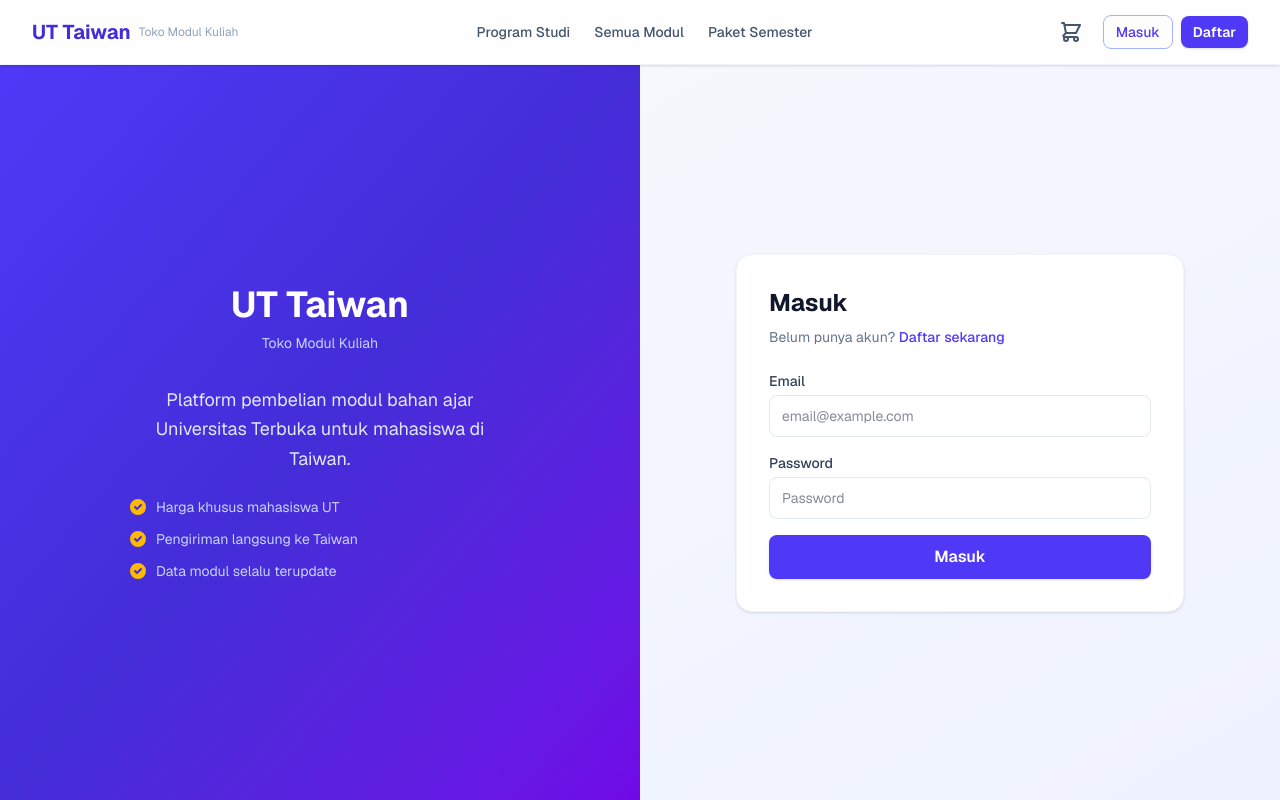
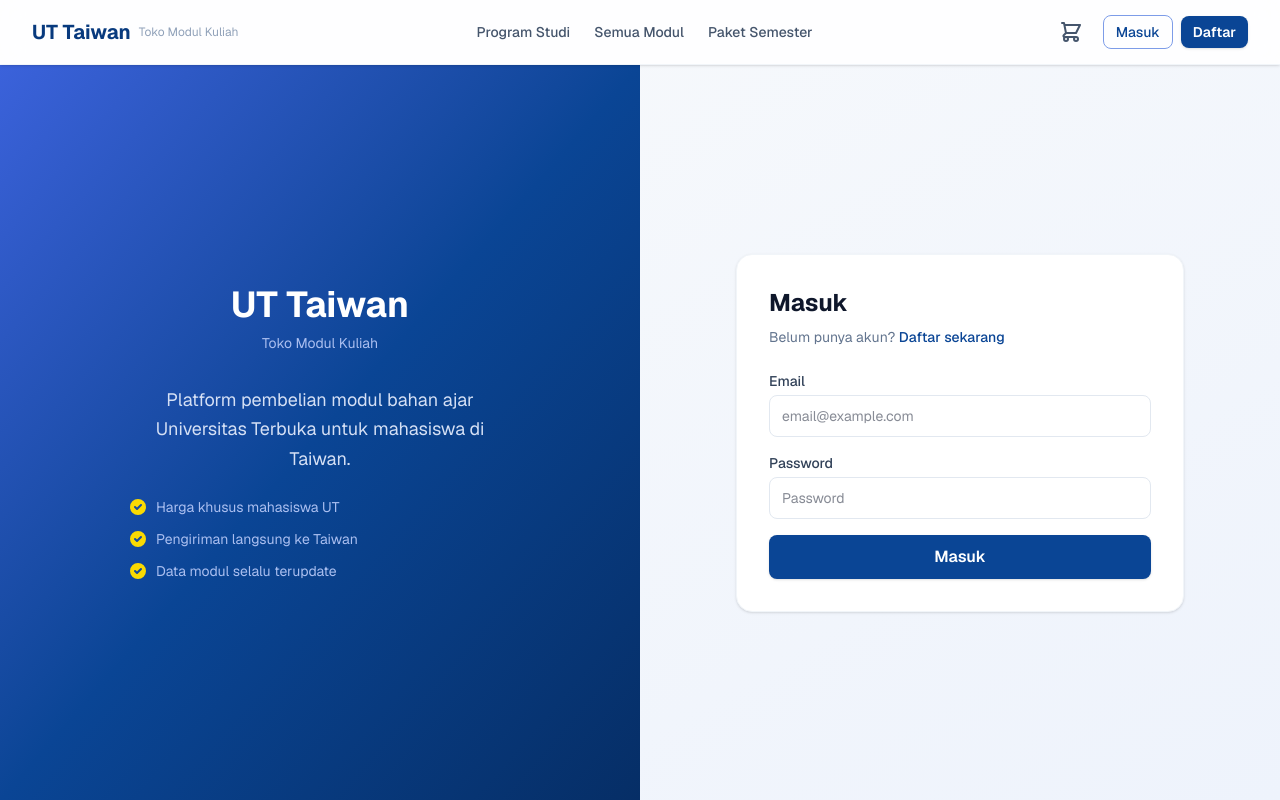
Before and after one commit to salut-taiwan/ut-taiwan, a Next.js app: page /login in a window 1280 px wide. Shown: the top 800 px of the page. Built offline with nearby package versions, Linux system fonts and the light colour scheme; no server answers.

Commit message:
fix: colorway

```diff
--- a/app/globals.css
+++ b/app/globals.css
@@ -1,11 +1,17 @@
 @import "tailwindcss";
+
+/* UT Brand Colors
+   Deep Blue:    #0A4595  (primary)
+   Lighter Blue: #647FE3  (accent / indigo-400)
+   Golden Yellow:#FADA02  (highlight / amber)
+*/
 
 :root {
   --background: #F8FAFC;
   --foreground: #0F172A;
-  --primary: #4F46E5;
-  --primary-hover: #4338CA;
-  --accent: #F59E0B;
+  --primary: #0A4595;
+  --primary-hover: #083A7E;
+  --accent: #FADA02;
   --success: #10B981;
   --surface: #ffffff;
   --border: #E2E8F0;
@@ -18,14 +24,44 @@
   --color-foreground: var(--foreground);
   --font-sans: var(--font-geist-sans);
   --font-mono: var(--font-geist-mono);
+
+  /* Override indigo scale → UT Deep Blue */
+  --color-indigo-50:  #EEF3FC;
+  --color-indigo-100: #D5E0F5;
+  --color-indigo-200: #ABBFF0;
+  --color-indigo-300: #7D9CE8;
+  --color-indigo-400: #647FE3;
+  --color-indigo-500: #3B62DB;
+  --color-indigo-600: #0A4595;
+  --color-indigo-700: #083A7E;
+  --color-indigo-800: #062E66;
+  --color-indigo-900: #04204A;
+  --color-indigo-950: #021430;
+
+  /* Override violet → same deep blue family (used in login gradient) */
+  --color-violet-600: #0A4595;
+  --color-violet-700: #083A7E;
+  --color-violet-800: #062E66;
+
+  /* Override amber scale → UT Golden Yellow */
+  --color-amber-50:  #FFFDE6;
+  --color-amber-100: #FEF9CC;
+  --color-amber-200: #FEF38A;
+  --color-amber-300: #FEED44;
+  --color-amber-400: #FADA02;
+  --color-amber-500: #FADA02;
+  --color-amber-600: #C4AB01;
+  --color-amber-700: #967F01;
+  --color-amber-800: #655601;
+  --color-amber-900: #3D3300;
 }
 
 @media (prefers-color-scheme: dark) {
   :root {
     --background: #0F172A;
     --foreground: #F1F5F9;
-    --primary: #6366F1;
-    --primary-hover: #4F46E5;
+    --primary: #647FE3;
+    --primary-hover: #0A4595;
     --surface: #1E293B;
     --border: #334155;
     --text-muted: #64748B;
--- a/app/layout.tsx
+++ b/app/layout.tsx
@@ -3,6 +3,8 @@
 import "./globals.css";
 import Navbar from "@/components/layout/Navbar";
 import { AuthProvider } from "@/lib/auth";
+import { Analytics } from "@vercel/analytics/next";
+import { SpeedInsights } from "@vercel/speed-insights/next";
 
 const geistSans = Geist({
   variable: "--font-geist-sans",
@@ -32,6 +34,8 @@
             <p className="mt-1 text-slate-400">Sentra Layanan Universitas Terbuka (SALUT) Taiwan</p>
           </footer>
         </AuthProvider>
+        <Analytics />
+        <SpeedInsights />
       </body>
     </html>
   );
--- a/app/login/page.tsx
+++ b/app/login/page.tsx
@@ -32,7 +32,7 @@
   return (
     <div className="-mx-4 sm:-mx-6 lg:-mx-8 -mt-8 min-h-[calc(100vh-4rem)] flex bg-gradient-to-br from-slate-50 to-indigo-50">
       {/* Left decorative panel */}
-      <div className="hidden lg:flex lg:w-1/2 bg-gradient-to-br from-indigo-600 via-indigo-700 to-violet-700 flex-col items-center justify-center p-12 text-white">
+      <div className="hidden lg:flex lg:w-1/2 bg-gradient-to-br from-indigo-500 via-indigo-600 to-indigo-800 flex-col items-center justify-center p-12 text-white">
         <div className="max-w-sm text-center">
           <span className="text-4xl font-bold block mb-2">UT Taiwan</span>
           <span className="text-indigo-200 text-sm block mb-8">Toko Modul Kuliah</span>
```
